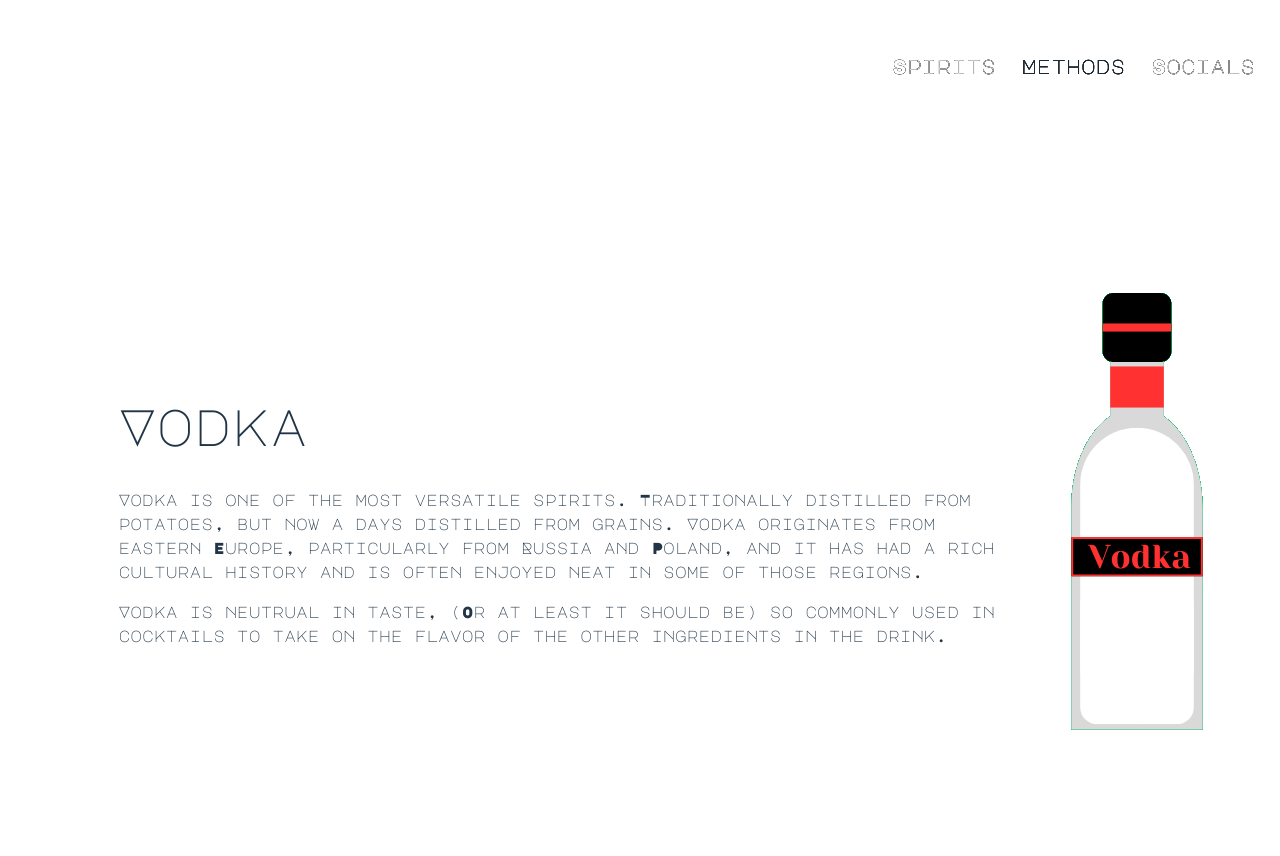
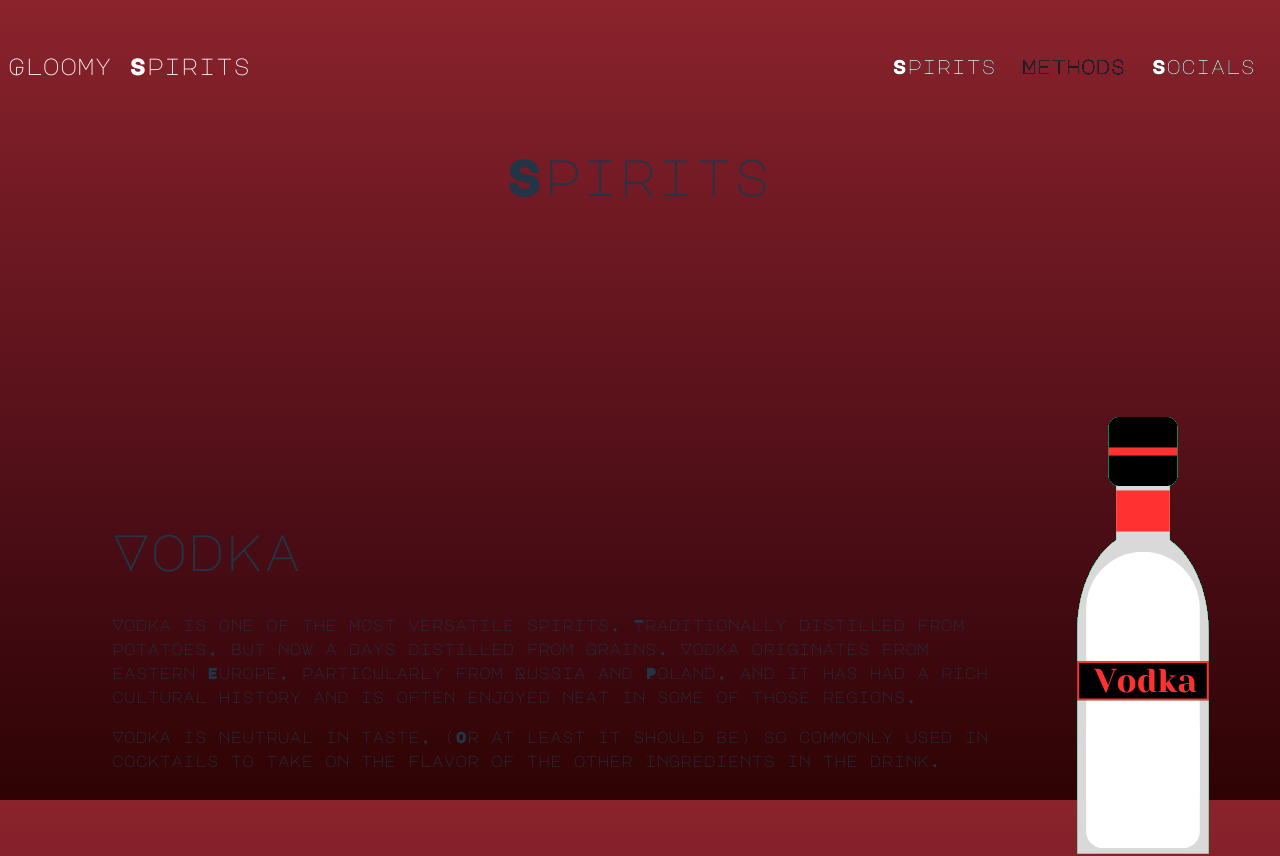
Before and after one commit to Erodri6z/gloomyspiritv2, a React (Vite) app: page /spirit in a window 1280 px wide. Shown: the top 856 px of the page. Built offline with nearby package versions, Linux system fonts and the light colour scheme; no server answers; a web font is replaced by a local one.

Commit message:
fix the background color gradient

```diff
--- a/src/App.css
+++ b/src/App.css
@@ -1,21 +1,10 @@
 #root {
-  width: 100vw;
+  width: 100dvw;
   margin: 0 auto;
   /* padding: 2rem; */
   text-align: center;
+  /* background-image: linear-gradient(to bottom, #8b232c, #721a24, #5a121b, #430a12, #2e0303); */
   /* overflow-x: hidden; */
-}
-.logo {
-  height: 6em;
-  padding: 1.5em;
-  will-change: filter;
-  transition: filter 300ms;
-}
-.logo:hover {
-  filter: drop-shadow(0 0 2em #646cffaa);
-}
-.logo.react:hover {
-  filter: drop-shadow(0 0 2em #61dafbaa);
 }
 
 
@@ -23,7 +12,3 @@
 .card {
   padding: 2em;
 }
-
-.read-the-docs {
-  color: #888;
-}
--- a/src/index.css
+++ b/src/index.css
@@ -3,19 +3,21 @@
   line-height: 1.5;
   font-family: "Major Mono Display", serif;
   font-weight: 400;
-
+  background-image: linear-gradient(to bottom, #8b232c, #721a24, #5a121b, #430a12, #2e0303);
+  background-repeat: no-repeat;
+  background-attachment: fixed;
   color-scheme: light dark;
   color: #ffffffde;
-  background-color: #2a2a2a;
-
   font-synthesis: none;
   text-rendering: optimizeLegibility;
   -webkit-font-smoothing: antialiased;
   -moz-osx-font-smoothing: grayscale;
   margin-left: -10px;
   overflow-x: hidden;
+  height: 100dvh;
 
 }
+
 
 a {
   font-weight: 500;
--- a/src/pages/Spirits/Spirits.css
+++ b/src/pages/Spirits/Spirits.css
@@ -1,12 +1,12 @@
 .spirit-display{
   margin: auto;
   display: flex;
-  /* background-color: black; */
   justify-content: space-around;
   align-items: center;
   /* padding: 10px; */
-  width: 89vw;
+  width: 90vw;
   height: 100dvh;
+  /* background-color: gray; */
 }
 .desc{
   padding: 50px;
--- a/src/pages/Spirits/Spirits.jsx
+++ b/src/pages/Spirits/Spirits.jsx
@@ -68,8 +68,8 @@ const Spirits = () => {
 
   return (
     <>
-    <div>
-      {/* <h1>Spirits</h1> */}
+    <div className="spirits">
+      <h1>Spirits</h1>
       {bottles.map(b =>
         <div key={b.name} className="spirit-display hidden" style={b.side===false? { flexDirection: "row-reverse" } : {}}>
           <div className="image-title">
```
